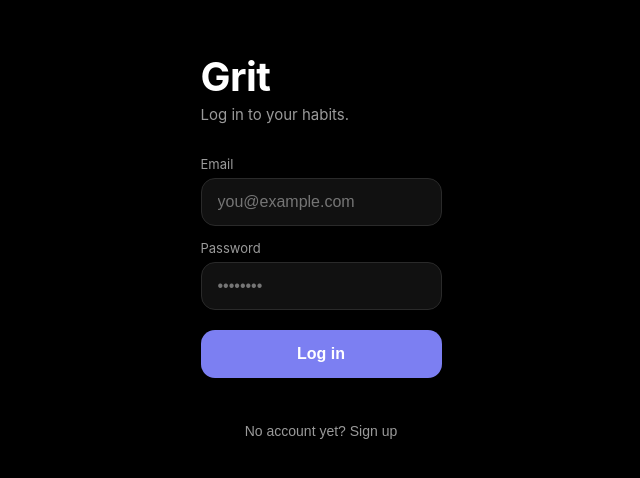
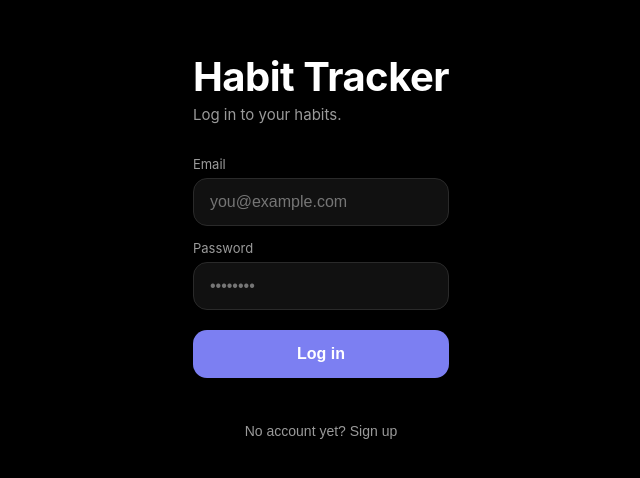
Before and after one commit to Helaka-pro/Habit_tracker, a plain HTML site: page index.html in a window 1280 px wide. Shown: the part 154-632 px from the top of the page, without its empty margins (319-959 px from the left). Drawn offline with nearby package versions, Linux system fonts and the light colour scheme.

Commit message:
Change header from 'Grit' to 'Habit Tracker'

```diff
--- a/index.html
+++ b/index.html
@@ -209,7 +209,7 @@ async function signOut() {
 function renderAuth() {
   app.innerHTML = `
     <div class="auth-wrap">
-      <h1>Grit</h1>
+      <h1>Habit Tracker</h1>
       <p class="sub">${state.authMode === "signin" ? "Log in to your habits." : "Create your account."}</p>
       <div class="field">
         <label>Email</label>
```
